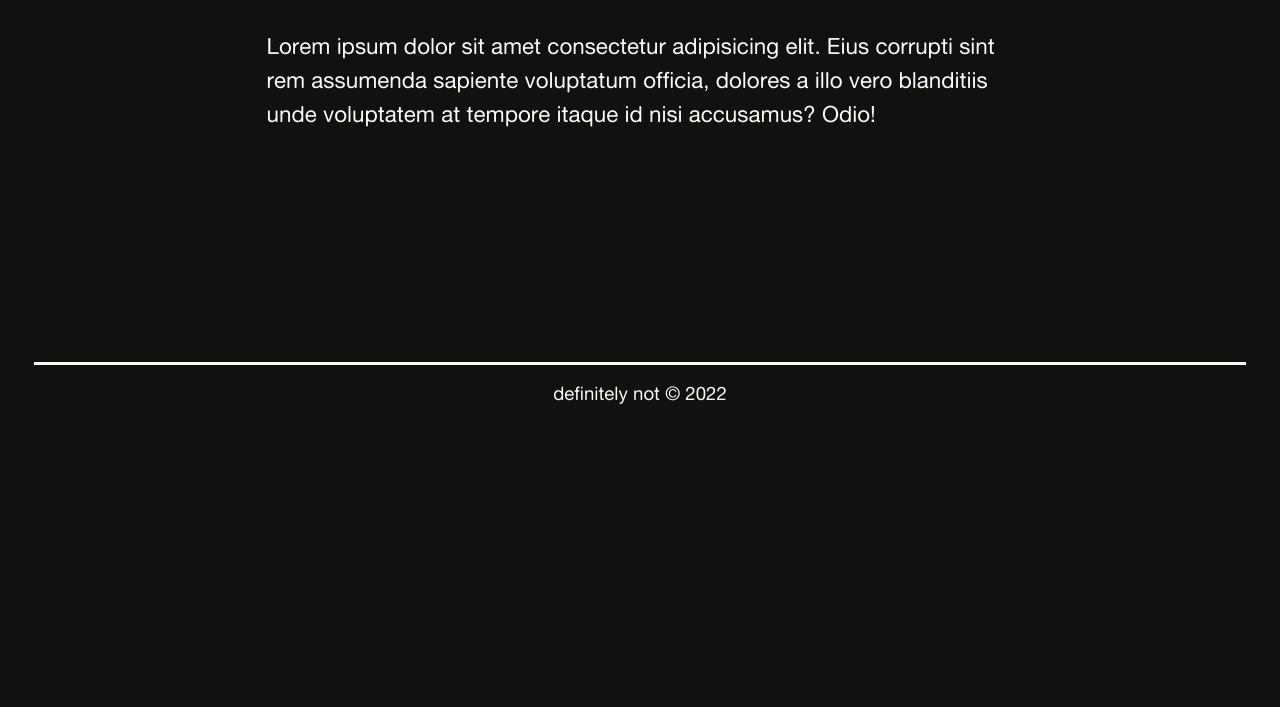
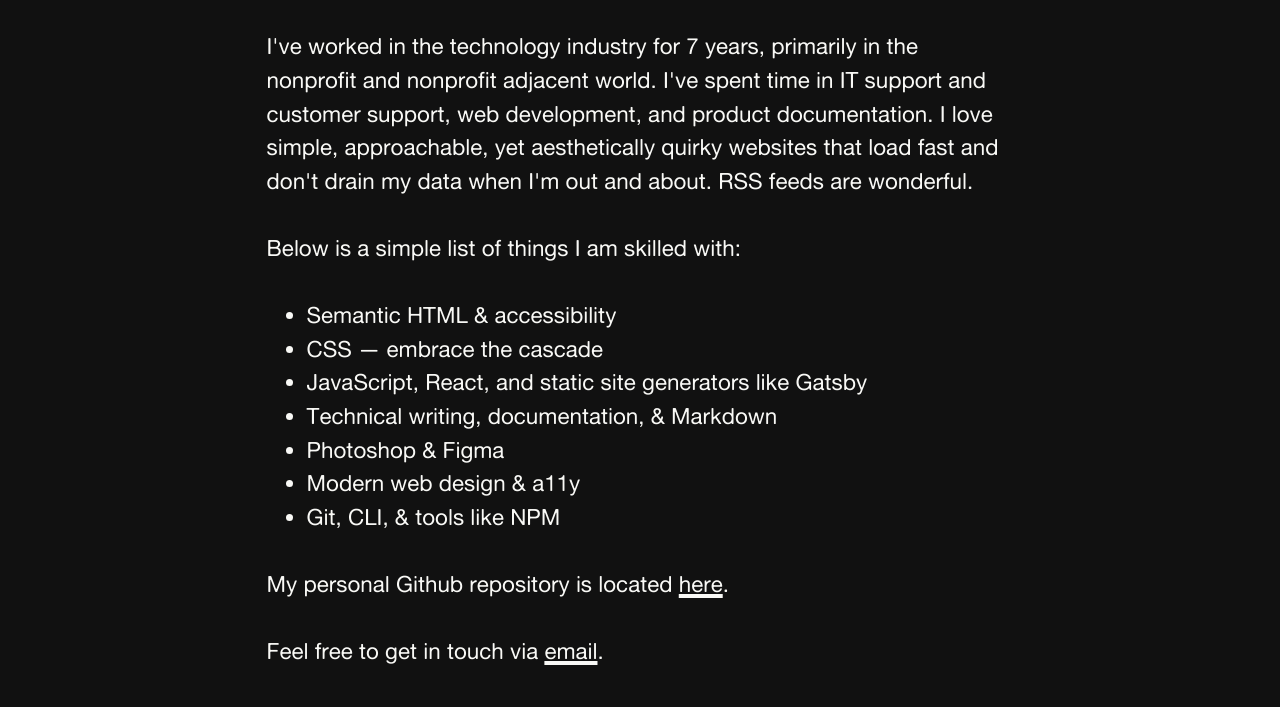
Before and after one commit to z336/jon-coleman, a Gatsby site: page /about in a window 1280 px wide. Shown: the part 413-1120 px from the top of the page. Before the commit the page ends 867 px from the top, so only its background shows below. Built offline with nearby package versions, Linux system fonts and the light colour scheme; Gatsby itself is replaced by a stand-in of ours.

Commit message:
updating copy

```diff
--- a/src/components/Footer.js
+++ b/src/components/Footer.js
@@ -9,7 +9,7 @@ export default function Footer() {
   return (
     <StyledFooter>
       <div>
-        <small>definitely not © {new Date().getFullYear()}</small>
+        <small>not © {new Date().getFullYear()}</small>
       </div>
     </StyledFooter>
   );
--- a/src/pages/about.js
+++ b/src/pages/about.js
@@ -8,9 +8,38 @@ export default function About() {
       <article>
         <h1>About</h1>
         <p>
-          Lorem ipsum dolor sit amet consectetur adipisicing elit. Eius corrupti
-          sint rem assumenda sapiente voluptatum officia, dolores a illo vero
-          blanditiis unde voluptatem at tempore itaque id nisi accusamus? Odio!
+          I've worked in the technology industry for{' '}
+          {new Date().getFullYear() - 2015} years, primarily in the nonprofit
+          and nonprofit adjacent world. I've spent time in IT support and
+          customer support, web development, and product documentation. I love
+          simple, approachable, yet aesthetically quirky websites that load fast
+          and don't drain my data when I'm out and about. RSS feeds are
+          wonderful.
+        </p>
+        <p>Below is a simple list of things I am skilled with:</p>
+        <ul>
+          <li>Semantic HTML & accessibility</li>
+          <li>CSS &mdash; embrace the cascade</li>
+          <li>JavaScript, React, and static site generators like Gatsby</li>
+          <li>Technical writing, documentation, & Markdown</li>
+          <li>Photoshop & Figma</li>
+          <li>Modern web design & a11y</li>
+          <li>Git, CLI, & tools like NPM</li>
+        </ul>
+        <p>
+          My personal Github repository is located{' '}
+          <a
+            href="https://github.com/z336"
+            traget="_blank"
+            rel="noopener noreferrer"
+          >
+            here
+          </a>
+          .{' '}
+        </p>
+        <p>
+          Feel free to get in touch via{' '}
+          <a href="mailto:jcoleman1388@gmail.com">email</a>.
         </p>
       </article>
     </>
--- a/src/pages/writing.js
+++ b/src/pages/writing.js
@@ -25,10 +25,8 @@ export default function Writing({ data }) {
       <article>
         <h1>Writing</h1>
         <p>
-          Lorem ipsum dolor sit amet consectetur adipisicing elit. Unde aut
-          exercitationem, soluta perferendis quas repellat magni expedita
-          consequatur placeat officia debitis sint animi eos quos natus ullam.
-          Voluptate, odio totam.
+          I think about all kinds of things from web to records to life and back
+          again. I'll try to capture some of those thoughts here.
         </p>
         <WritingStack>
           <ul>
```
Also changed, not shown: src/pages/index.js (+11 -20 lines), src/pages/projects.js (+1 -6 lines).
